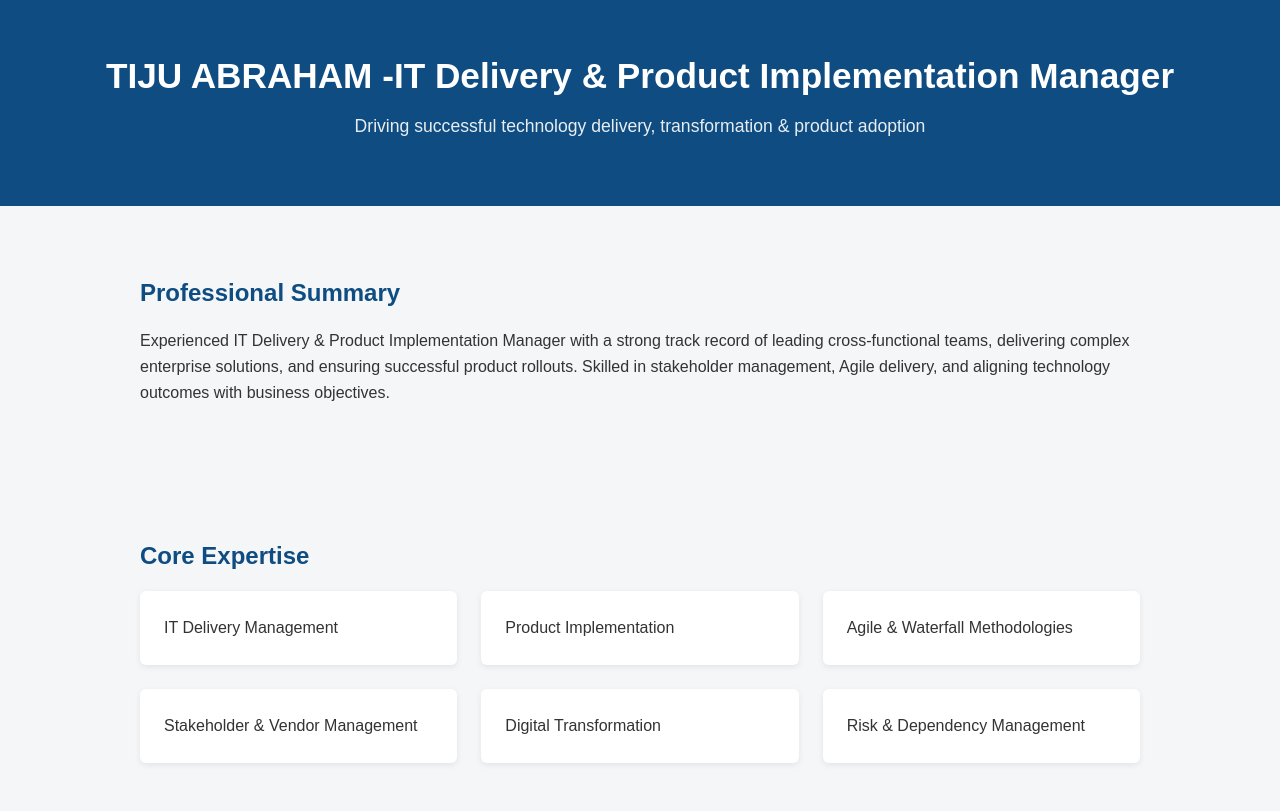
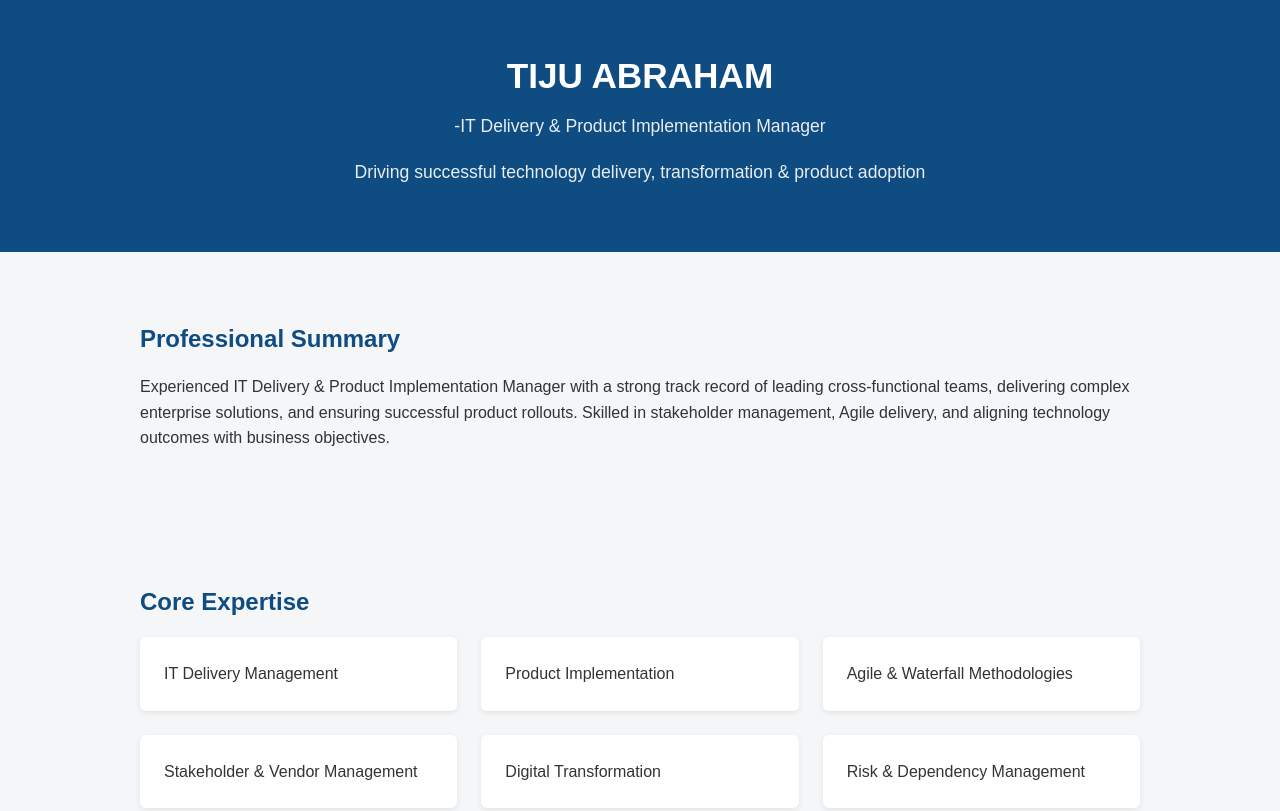
Before and after one commit to TijuAbraham1/TijuAbraham, a plain HTML site: page index.html in a window 1280 px wide. Shown: the top 811 px of the page. Drawn offline with Linux system fonts and the light colour scheme.

Commit message:
Update index.html

```diff
--- a/index.html
+++ b/index.html
@@ -128,7 +128,8 @@
 <body>
 
 <header>
-    <h1>TIJU ABRAHAM -IT Delivery & Product Implementation Manager</h1>
+    <h1>TIJU ABRAHAM</h1>
+    <p>-IT Delivery & Product Implementation Manager</p>
     <p>Driving successful technology delivery, transformation & product adoption</p>
 </header>
 
```
